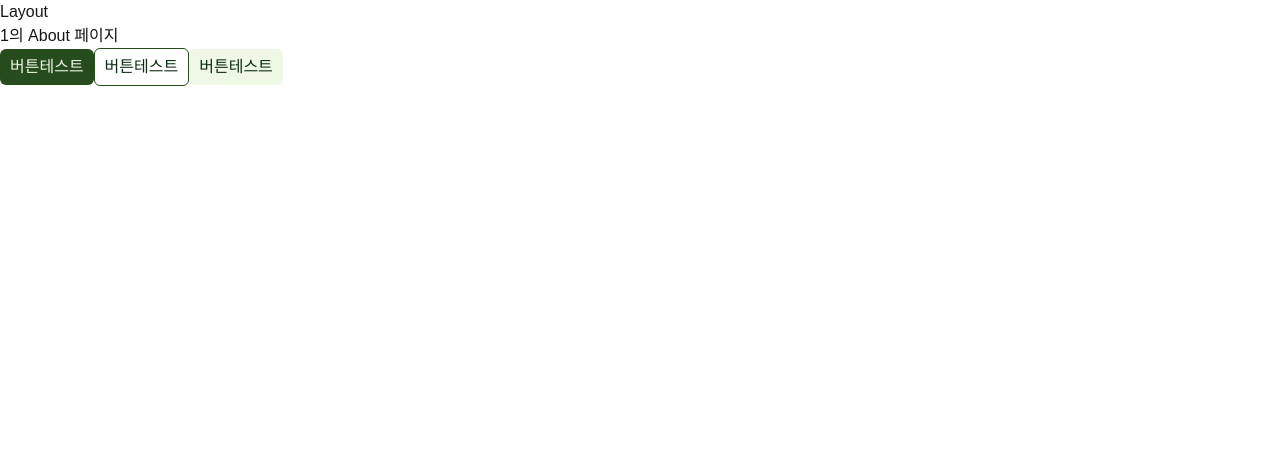
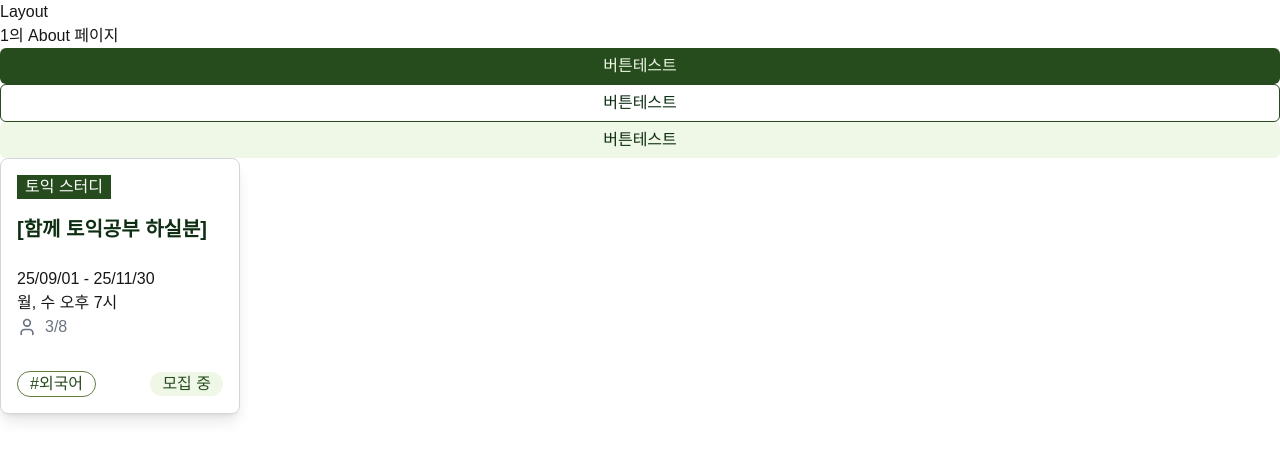
Before and after one commit to dajung-y/gather-together, a Next.js app: page /study/1 in a window 1280 px wide. Shown: the top 460 px of the page. Built offline with nearby package versions, Linux system fonts and the light colour scheme.

Commit message:
style: 스터디 카드 스타일 구현 #1
- 모집중, 모집완료, 멤버_승인완료, 멤버_승인대기, 방장_모집중, 방장_모집완료
- mainOpen, mainClosed, memberOpen, memberClosed, leaderOpen, leaderClosed

```diff
--- a/src/app/study/[id]/page.tsx
+++ b/src/app/study/[id]/page.tsx
@@ -1,6 +1,7 @@
 "use client"
 import { useParams } from "next/navigation";
 import Button from "@/components/common/Button";
+import StudyCard from "@/components/common/StudyCard";
 
 export default function page() {
   const params = useParams();
@@ -12,6 +13,19 @@ export default function page() {
       <Button>버튼테스트</Button>
       <Button variant="outline">버튼테스트</Button>
       <Button variant="secondary">버튼테스트</Button>
+      <div className="flex gap-4 flex-wrap">
+        <StudyCard
+          variant="mainOpen"
+          title="토익 스터디"
+          startDate={new Date("2025-09-01")}
+          endDate={new Date("2025-11-30")}
+          time="월, 수 오후 7시"
+          currentMembers={3}
+          maxMembers={8}
+          tag="외국어"
+        />
+
+      </div>
 
     </>
   )
--- a/src/components/common/Button.tsx
+++ b/src/components/common/Button.tsx
@@ -15,7 +15,7 @@ export default function Button({
 }: ButtonProps) {
   return (
     <button
-      className={`button-base button-${variant} button-${size}`}
+      className={`button-base button-${variant} button-${size} flex w-full justify-center`}
       type={type}
       onClick={onClick}
     >
--- /dev/null
+++ b/src/components/common/StudyCard.tsx
@@ -0,0 +1,72 @@
+import { X } from "lucide-react";
+import { User } from "lucide-react";
+import Toggle from "./Toggle";
+import { variantStyles } from "@/styles/studyCardStyles";
+import Button from "./Button";
+
+type StudyCardProps = {
+  variant?: keyof typeof variantStyles;
+  title: string;
+  startDate: Date;
+  endDate: Date;
+  time: string;
+  currentMembers: number;
+  maxMembers: number;
+  tag: string;
+}
+
+export default function StudyCard({
+  variant = "mainClosed",
+  title,
+  startDate,
+  endDate,
+  time,
+  currentMembers,
+  maxMembers,
+  tag,
+}: StudyCardProps
+) {
+  const style = variantStyles[variant];
+
+  function formatDate(date: Date): string {
+    const yy = String(date.getFullYear()).slice(-2);
+    const mm = String(date.getMonth() + 1).padStart(2, "0");
+    const dd = String(date.getDate()).padStart(2, "0");
+    return `${yy}/${mm}/${dd}`;
+  }
+
+  return (
+    <div className="flex flex-col gap-4 w-60 h-max ">
+      <div className={`flex flex-col gap-4 w-60 h-max p-4 border border-gray-300 shadow-lg rounded-lg
+      ${style.isDisabled ? "bg-gray-100 opacity-60" : "bg-white"}`}>
+        <div className="flex">
+          <span className="bg-primary-500 text-white px-2 ">{title}</span>
+          {style.canDelete && <X className="ml-auto" />}
+        </div>
+        <p className="headline3 text-primary-700 mb-2">[함께 토익공부 하실분]</p>
+        <div className="pb-4">
+          <p className="body-m">{`${formatDate(startDate)} - ${formatDate(endDate)}`}</p>
+          <p>{time}</p>
+          <div className="flex items-center gap-2 text-gray-500">
+            <User size={20} />
+            <span>{currentMembers}/{maxMembers}</span>
+          </div>
+        </div>
+        <div className="flex">
+          <span className="border border-primary-100 text-primary-500 px-3 rounded-full self-center">#{tag}</span>
+          {!style.isTagDisabled &&
+            <span className="bg-primary-50 text-primary-500 px-3 rounded-full ml-auto self-center">
+              모집 중
+            </span>}
+          {!style.isToggleDisabled &&
+            <div className="ml-auto">
+              <Toggle />
+            </div>
+          }
+
+        </div>
+      </div>
+      {style.canEnter && <Button>스터디 입장하기</Button>}
+    </div >
+  )
+}
--- /dev/null
+++ b/src/components/common/Toggle.tsx
@@ -0,0 +1,25 @@
+"use client"
+
+import { useState } from "react";
+
+type ToggleProps = {
+  on?: boolean;
+}
+
+export default function Toggle() {
+  const [on, setOn] = useState(true);
+
+  return (
+    <div className="flex gap-2">
+      <span className="text-primary-700">
+        {on ? "모집 중" : "모집 완료"}
+      </span>
+      <div className="w-12 h-6 bg-gray-200 shadow-inner shadow-black/25 rounded-full flex items-center  cursor-pointer"
+        onClick={() => setOn(!on)}>
+        <div className={`w-4 h-4 rounded-full m-1 transition-all duration-200
+                  ${on ? "bg-primary-500 ml-7" : "bg-gray-400 ml-1"}`}>
+        </div>
+      </div>
+    </div>
+  )
+}
--- a/src/styles/globals.css
+++ b/src/styles/globals.css
@@ -26,19 +26,19 @@ body {
 
 /* 타이포그래피 */
 .headline1 {
-  @apply text-3xl font-normal;
+  @apply text-3xl font-semibold;
 }
 
 .headline2 {
-  @apply text-2xl font-normal;
+  @apply text-2xl font-semibold;
 }
 
 .headline3 {
-  @apply text-xl font-normal;
+  @apply text-xl font-semibold;
 }
 
 .headline4 {
-  @apply text-base font-normal;
+  @apply text-base font-semibold;
 }
 
 .body {
--- /dev/null
+++ b/src/styles/studyCardStyles.ts
@@ -0,0 +1,44 @@
+export const variantStyles = {
+  mainOpen: {
+    isDisabled: false,
+    canDelete: false,
+    canEnter: false,
+    isTagDisabled: false,
+    isToggleDisabled: true,
+  },
+  mainClosed: {
+    isDisabled: true,
+    canDelete: false,
+    canEnter: false,
+    isTagDisabled: false,
+    isToggleDisabled: true,
+  },
+  memberOpen: {
+    isDisabled: false,
+    canDelete: false,
+    canEnter: true,
+    isTagDisabled: true,
+    isToggleDisabled: true,
+  },
+  memberClosed: {
+    isDisabled: false,
+    canDelete: true,
+    canEnter: false,
+    isTagDisabled: true,
+    isToggleDisabled: true,
+  },
+  leaderOpen: {
+    isDisabled: false,
+    canDelete: false,
+    canEnter: true,
+    isTagDisabled: true,
+    isToggleDisabled: false,
+  },
+  leaderClosed: {
+    isDisabled: false,
+    canDelete: false,
+    canEnter: true,
+    isTagDisabled: true,
+    isToggleDisabled: false,
+  }
+}
```
